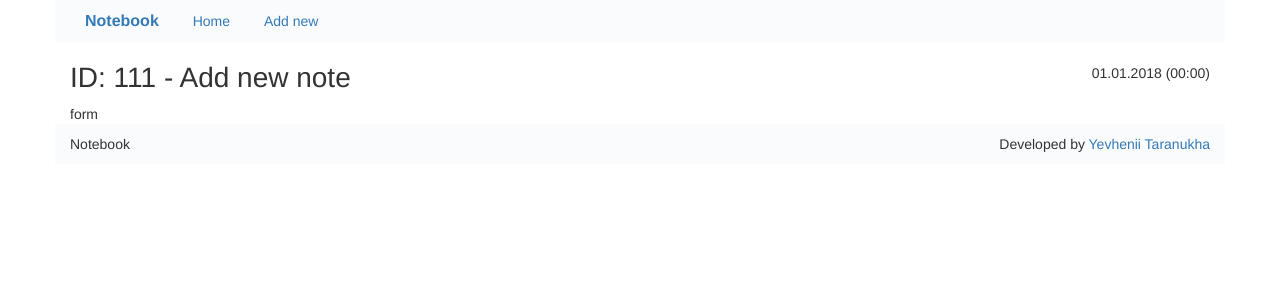
After one commit to tzhenia/Notebook, a PHP site: page /note.php in a window 1280 px wide. The commit adds this page. Shown: the top 300 px of the page. Run offline with PHP 8.4, Linux system fonts and the light colour scheme.

Commit message:
added note page and edit view

```diff
--- a/src/css/main.css
+++ b/src/css/main.css
@@ -22,5 +22,15 @@ footer{
 }
 
 .copyright{
-    text-align: right;
+
 }
+
+h1{
+    font-size: 28px;
+}
+
+
+.date{
+    margin-top: 20px;
+    height: 30px;
+}
--- /dev/null
+++ b/src/note.php
@@ -0,0 +1,19 @@
+<?php
+require_once "view/header.php";
+?>
+
+<div class="container">
+    <div class="row">
+        <div class="col-lg-10"><h1>ID: 111 - Add new note</h1></div>
+        <div class="col-lg-2"><p class="date text-right">01.01.2018 (00:00)</p></div>
+    </div>
+    <div class="row">
+        <div class="col-lg-12">
+            form
+        </div>
+    </div>
+</div>
+
+<?php
+require_once "view/footer.php";
+?>
--- a/src/view/footer.php
+++ b/src/view/footer.php
@@ -1,10 +1,10 @@
 <footer class="container">
     <div class="row">
         <div class="col-lg-6">
-            Notebook 2018
+            Notebook
         </div>
 
-        <div class="copyright col-lg-6">
+        <div class="text-right copyright col-lg-6">
             Developed by <a href="https://tzhenia.com" target="_blank">Yevhenii Taranukha</a>
         </div>
     </div>
```
